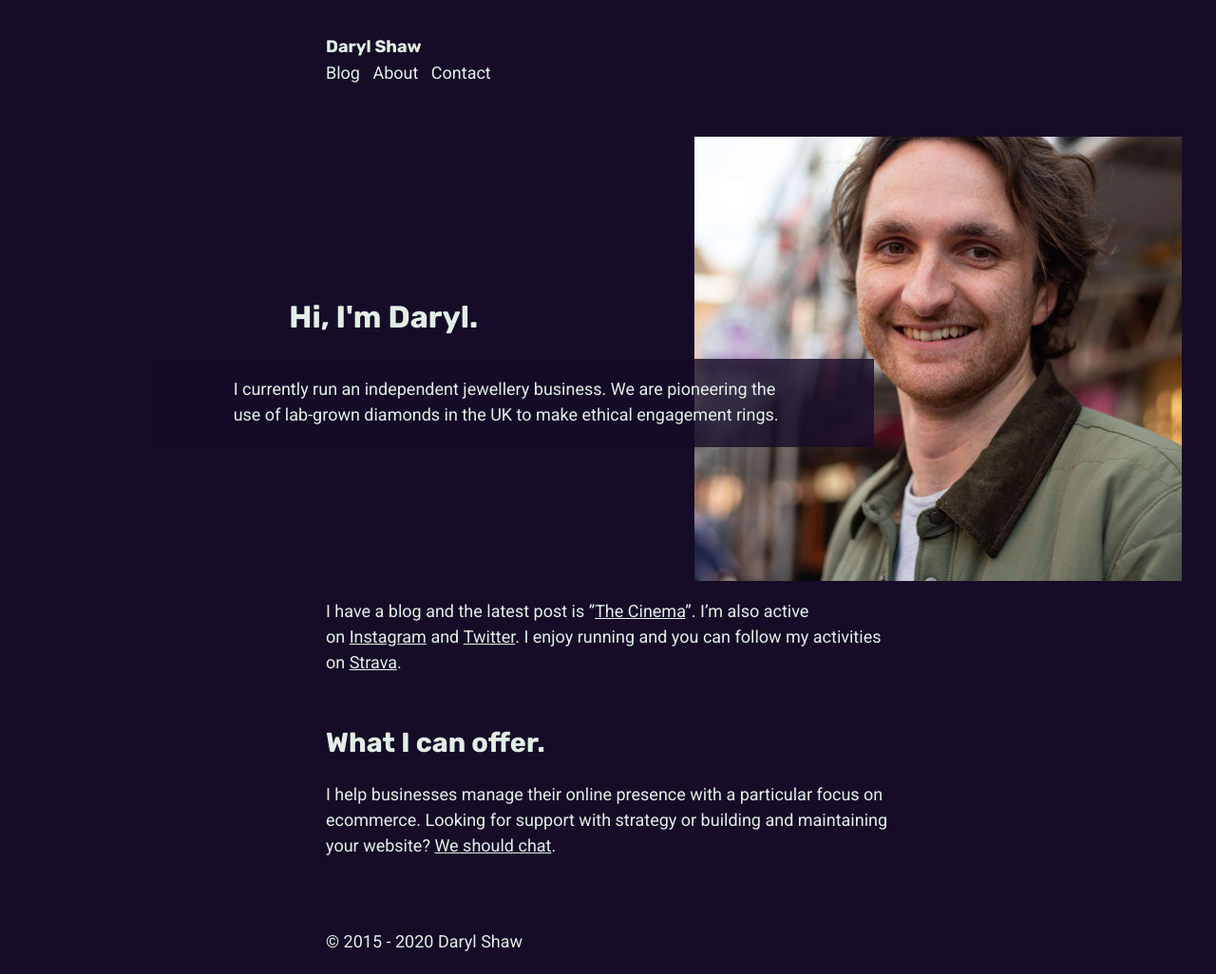
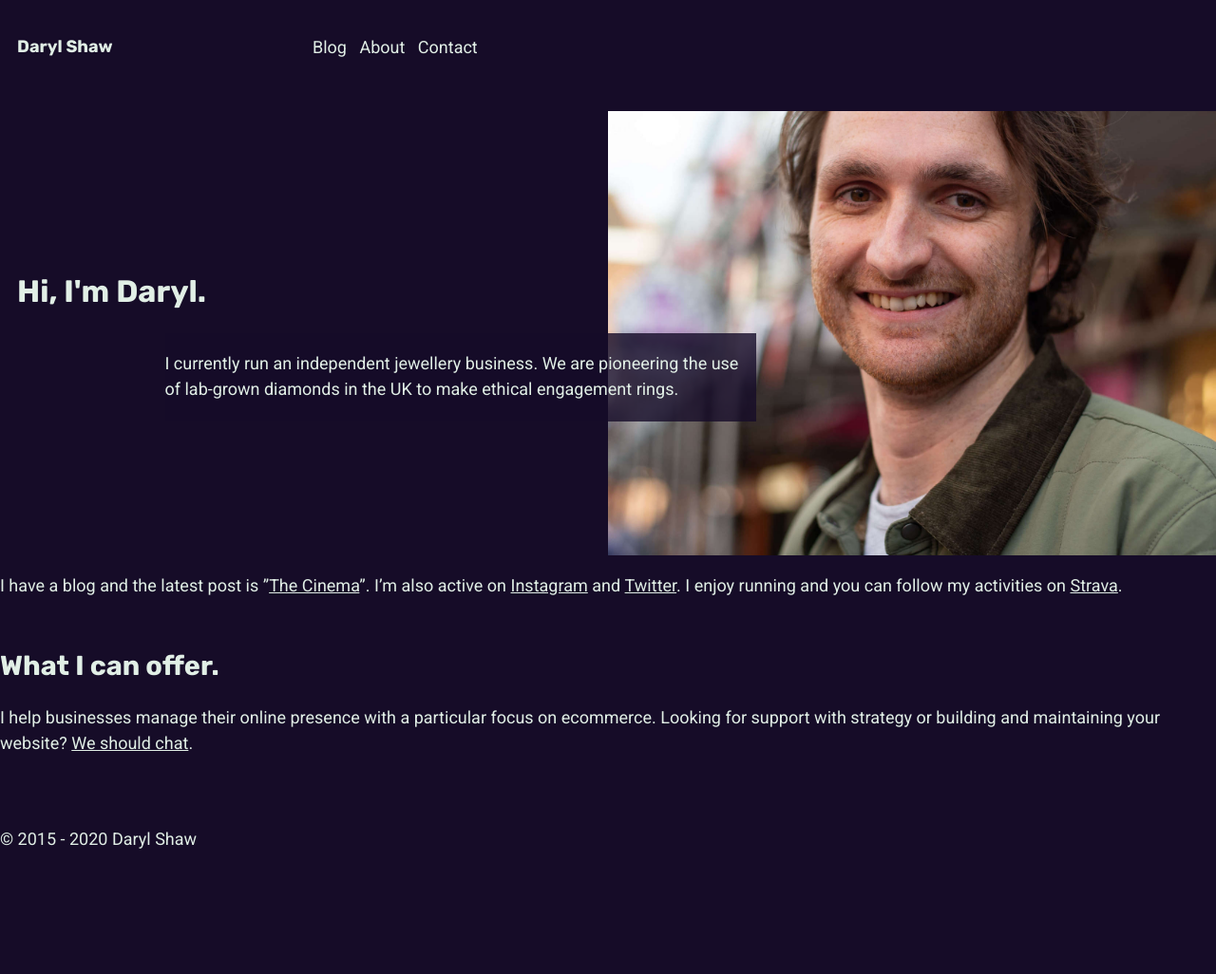
Before and after one commit to darylshaw/darylshaw.co.uk, a Jekyll site: the page built from index.md, in a window 1280 px wide. Shown: the whole page at 95% size. Built offline with Jekyll 4.4.1, drawn with Linux system fonts in a browser that asks for light colours; nearby versions of some CDN libraries; a script that is not in the unit is left out; comment, search, counter and statistics services are not loaded; after the commit the page ends 918 px from its top, so only the background shows below that.

Commit message:
Started setting up CSS grid for layout

```diff
--- a/_includes/header.html
+++ b/_includes/header.html
@@ -1,8 +1,8 @@
 <header>
+	<h1>
+		<a href="/">{{ site.title }}</a>
+	</h1>
 	<nav role="navigation">
-		<h1>
-			<a href="/">{{ site.title }}</a>
-		</h1>
 		<ul>
 			<li>
 				<a href="/blog/">Blog</a>
--- a/_sass/_base.scss
+++ b/_sass/_base.scss
@@ -13,4 +13,5 @@ a {
 
 .layout {
   display: grid;
+  grid-template-columns: $primary-grid;
 }
--- a/_sass/_header.scss
+++ b/_sass/_header.scss
@@ -1,16 +1,21 @@
 header {
-  nav {
-    padding-top: 2rem;
+  display: grid;
+  grid-template-columns: $primary-grid;
 
   h1 {
     font-size: 1rem;
+    padding-top: 2rem;
     margin-bottom: 0;
+    grid-column: full-content-start / span 2;
   }
 
   a {
     text-decoration: none;
   }
 
+  nav {
+    padding-top: 2rem;
+    grid-column: main-content-start / main-content-end;
     ul {
       list-style: none;
       margin-top: 0;
--- a/_sass/_helpers.scss
+++ b/_sass/_helpers.scss
@@ -1,6 +1,6 @@
 html, body {
   height: 100%;
-  padding: 0 1rem;
+  // padding: 0 1rem;
 }
 
 body {
@@ -18,9 +18,9 @@ time, iframe {
 }
 
 h1, h2, h3, h4, h5, p, ol, ul, time, iframe {
-  max-width: 33rem;
-  margin-left: auto;
-  margin-right: auto;
+  // max-width: 33rem;
+  // margin-left: auto;
+  // margin-right: auto;
   // padding-top: 32px;
 }
 
--- a/_sass/_variables.scss
+++ b/_sass/_variables.scss
@@ -1,2 +1,4 @@
 $text-color: #E1EFE6;
 $bg-color: #160C28;
+
+$primary-grid: [full-start] 1rem [full-content-start] repeat( 2, 1fr ) [main-content-start] repeat( 4, 1fr ) [main-content-end outdent-start] 1fr [outdent-end] 1fr [full-content-end] 1rem calc(100vw - 74.25rem) [full-end];
--- a/_sass/pages/_home.scss
+++ b/_sass/pages/_home.scss
@@ -1,5 +1,5 @@
 .home-intro {
-  grid-column: full;
+  // grid-column: full;
   grid-template-rows: 1fr 1fr;
 
   img {
```
Lines whose indentation alone changed are shown as unchanged.
